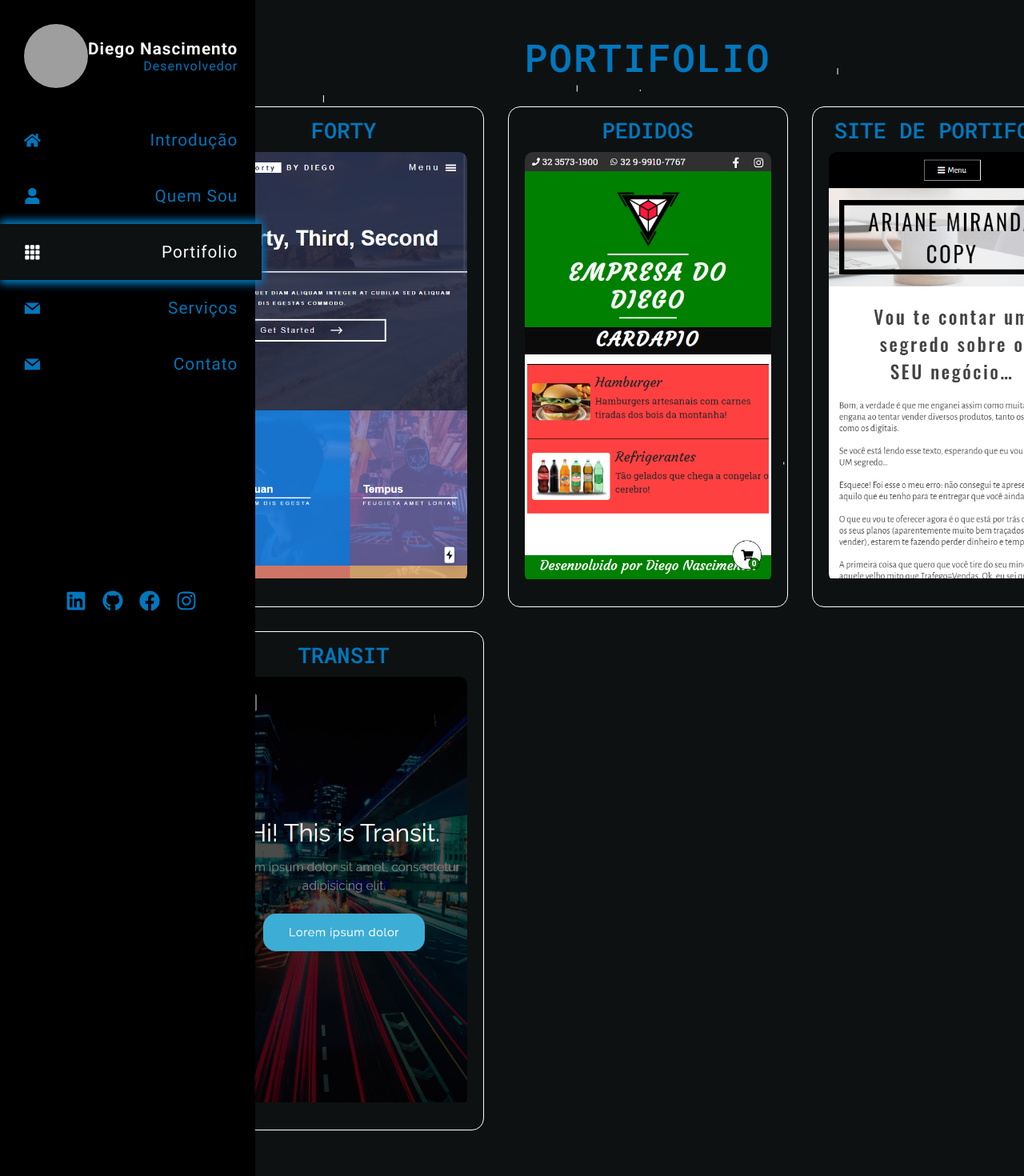
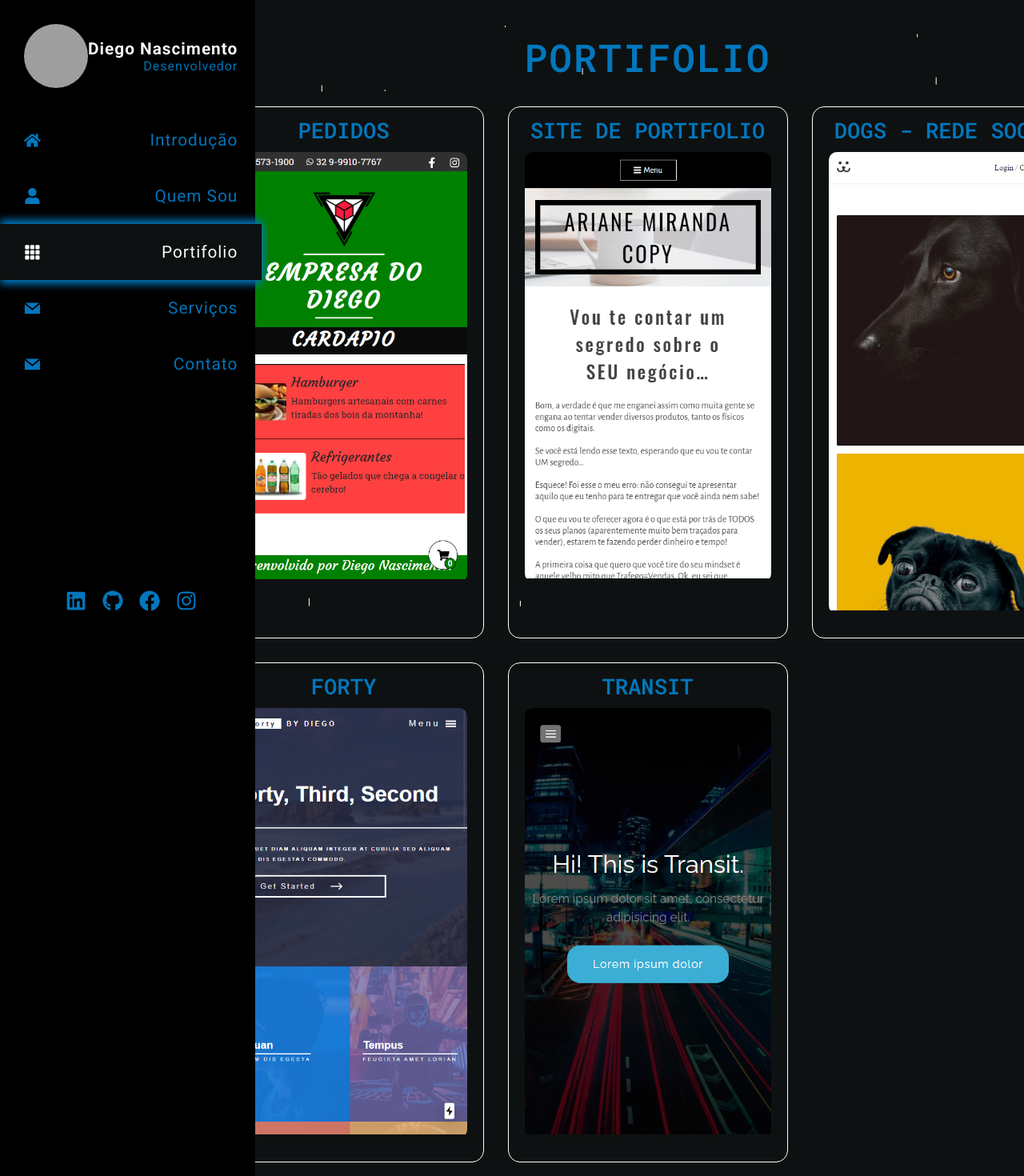
Before and after one commit to diego-nascimento/Site-Diego, a React (Create React App) app: page /portifolio in a window 1280 px wide. Shown: the top 1470 px of the page at 80% size. Built offline with nearby package versions, Linux system fonts and the light colour scheme; grey boxes are pictures that could not be loaded.

Commit message:
add dogs

```diff
--- a/src/Components/IntroBackground/IntroBackground.js
+++ b/src/Components/IntroBackground/IntroBackground.js
@@ -4,15 +4,17 @@ import { Container, Star } from './IntroBackground.styles';
 function IntroBackground() {
   const [AmountStars] = React.useState(30);
 
-  const [Stars] = React.useState(() => {
+  const generateStars = React.useCallback(() => {
     let estrelas = [];
     for (let i = 0; i < AmountStars; i++) {
       estrelas.push(<Star key={Math.random()} />);
     }
     return estrelas;
-  });
+  }, [AmountStars]);
+
+  const [Stars] = React.useState(generateStars);
 
   return <Container>{Stars.map((Star) => Star)}</Container>;
 }
 
-export default IntroBackground;
+export default React.memo(IntroBackground);
--- a/src/Components/Main/Main.js
+++ b/src/Components/Main/Main.js
@@ -2,10 +2,12 @@ import React from 'react';
 import { Container } from './Main.style';
 import { connect } from 'react-redux';
 import Route from '../../route';
+import IntroBackground from '../../Components/IntroBackground/IntroBackground';
 
-function Main({ MenuState, children }) {
+function Main({ MenuState }) {
   return (
     <Container MenuState={MenuState}>
+      <IntroBackground />
       <Route />
     </Container>
   );
--- a/src/Components/SideMenu/SideMenu.js
+++ b/src/Components/SideMenu/SideMenu.js
@@ -1,6 +1,24 @@
 import React from 'react';
-import {Wrapper, Container, ButtonMenuContainer, Header, Avatar, ContainerInfo, Menu, Item, Social } from './SideMenu.style';
-import { FaHome, FaUser, FaLinkedin, FaGithub, FaFacebook, FaBars, FaInstagram } from 'react-icons/fa';
+import {
+  Wrapper,
+  Container,
+  ButtonMenuContainer,
+  Header,
+  Avatar,
+  ContainerInfo,
+  Menu,
+  Item,
+  Social,
+} from './SideMenu.style';
+import {
+  FaHome,
+  FaUser,
+  FaLinkedin,
+  FaGithub,
+  FaFacebook,
+  FaBars,
+  FaInstagram,
+} from 'react-icons/fa';
 import { BsGrid3X3GapFill } from 'react-icons/bs';
 import { GrMail } from 'react-icons/gr';
 import { connect } from 'react-redux';
@@ -10,17 +28,20 @@ import { Link } from 'react-router-dom';
 function SideMenu({ Page, MenuState, dispatch }) {
   const [Height, setHeight] = React.useState(window.innerHeight);
 
-  function handleButtonState() {
+  const handleButtonState = React.useCallback(() => {
     dispatch(MenuStateActions.MenuState());
-  }
+  }, [dispatch]);
 
   window.addEventListener('resize', () => {
     setHeight(window.innerHeight);
   });
 
-  function handleMenuClick(page) {
+  const handleMenuClick = React.useCallback(
+    (page) => {
       handleButtonState();
-  }
+    },
+    [handleButtonState],
+  );
 
   return (
     <Wrapper MenuState={MenuState} Height={Height}>
@@ -28,7 +49,6 @@ function SideMenu({ Page, MenuState, dispatch }) {
         <FaBars />
       </ButtonMenuContainer>
       <Container Height={Height}>
-
         <Header>
           <Avatar />
           <ContainerInfo>
@@ -69,13 +89,20 @@ function SideMenu({ Page, MenuState, dispatch }) {
           </Link>
         </Menu>
         <Social>
-        <a href="https://www.linkedin.com/in/diego-carvalhais-de-almeida-nascimento-650970143/"><FaLinkedin /></a>
-        <a href="https://github.com/diego-nascimento"><FaGithub /></a>
-        <a href="https://www.facebook.com/diego.carvalhaes"><FaFacebook /></a>
-        <a href="https://www.instagram.com/diego_carvalhais/"><FaInstagram /></a>
+          <a href="https://www.linkedin.com/in/diego-carvalhais-de-almeida-nascimento-650970143/">
+            <FaLinkedin />
+          </a>
+          <a href="https://github.com/diego-nascimento">
+            <FaGithub />
+          </a>
+          <a href="https://www.facebook.com/diego.carvalhaes">
+            <FaFacebook />
+          </a>
+          <a href="https://www.instagram.com/diego_carvalhais/">
+            <FaInstagram />
+          </a>
         </Social>
       </Container>
-
     </Wrapper>
   );
 }
@@ -85,4 +112,4 @@ const stateToProps = (state) => ({
   MenuState: state.MenuState,
 });
 
-export default connect(stateToProps)(SideMenu);
+export default connect(stateToProps)(React.memo(SideMenu));
--- a/src/GlobalStyles/GlobalStyles.js
+++ b/src/GlobalStyles/GlobalStyles.js
@@ -1,5 +1,6 @@
 import { createGlobalStyle } from 'styled-components';
 import { Styles } from '../GlobalStyles/Styles';
+
 export const GlobalStyles = createGlobalStyle`
 
   *{
@@ -40,4 +41,6 @@ export const GlobalStyles = createGlobalStyle`
     display: flex;
     background-color: ${Styles.asideBGColor}
   }
+
+
 `;
--- a/src/Pages/ComingSoon/ComingSoon.js
+++ b/src/Pages/ComingSoon/ComingSoon.js
@@ -1,13 +1,11 @@
 import React from 'react';
 import { Container, TextContainer } from './ComingSoon.style';
 import Typical from 'react-typical';
-import IntroBackground from '../../Components/IntroBackground/IntroBackground';
 
 function ComingSoon(props) {
   return (
     <Container>
       <TextContainer>
-        <IntroBackground />
         <Typical steps={['Coming Soon...']} wrapper="h1" />
       </TextContainer>
     </Container>
--- a/src/Pages/Contato/Contato.js
+++ b/src/Pages/Contato/Contato.js
@@ -1,7 +1,6 @@
 import React from 'react';
 import * as PageActions from '../../store/modules/Page/actions';
 import { connect } from 'react-redux';
-import IntroBackground from '../../Components/IntroBackground/IntroBackground';
 import { Wrapper, Container, Titulo, TextContainer } from './Contato.style';
 
 function Contato(props) {
@@ -10,7 +9,6 @@ function Contato(props) {
   });
   return (
     <Wrapper>
-      <IntroBackground />
       <Container>
         <Titulo>Contato</Titulo>
         <TextContainer>
@@ -18,7 +16,10 @@ function Contato(props) {
           <h2>Meus contatos estão abaixo:</h2>
           <div>
             <span>Whatsapp:</span>
-            <a href="https://api.whatsapp.com/send?phone=5532999107767" target="blank">
+            <a
+              href="https://api.whatsapp.com/send?phone=5532999107767"
+              target="blank"
+            >
               (32) 9 9910-7767
             </a>
           </div>
--- a/src/Pages/Introducao/Introducao.js
+++ b/src/Pages/Introducao/Introducao.js
@@ -1,7 +1,5 @@
 import React from 'react';
 import { Container, TextContainer } from './Introducao.style';
-
-import BackgroundIntro from '../../Components/IntroBackground/IntroBackground';
 import Typical from 'react-typical';
 import ReactTypingEffect from 'react-typing-effect';
 import { connect } from 'react-redux';
@@ -14,7 +12,6 @@ function Introducao(props) {
 
   return (
     <Container>
-      <BackgroundIntro />
       <TextContainer>
         <Typical steps={['Diego Nascimento']} wrapper="h1" />
 
--- a/src/Pages/Portifolio/Portifolio.js
+++ b/src/Pages/Portifolio/Portifolio.js
@@ -1,12 +1,20 @@
 import React from 'react';
-import { Wrapper, Container, Titulo, Lista, Item, ImageContainer } from './Portifolio.style';
+import {
+  Wrapper,
+  Container,
+  Titulo,
+  Lista,
+  Item,
+  ImageContainer,
+} from './Portifolio.style';
 import * as PageActions from '../../store/modules/Page/actions';
 import { connect } from 'react-redux';
 import IntroBackground from '../../Components/IntroBackground/IntroBackground';
-import PedidosPIC from '../../assets/pedidos.png'
-import ArianePIC from '../../assets/ariane-site.png'
-import FortyPIC from '../../assets/forty.png'
-import TransitPIC from '../../assets/transit.png'
+import PedidosPIC from '../../assets/pedidos.png';
+import ArianePIC from '../../assets/ariane-site.png';
+import FortyPIC from '../../assets/forty.png';
+import TransitPIC from '../../assets/transit.png';
+import Dogs from '../../assets/dogs.png';
 
 function Portifolio(props) {
   React.useEffect(() => {
@@ -19,18 +27,10 @@ function Portifolio(props) {
         <Titulo>Portifolio</Titulo>
         <Lista>
           <Item>
-            <h2>Forty</h2>
-            <a href="https://forty.diego-nascimento.com" target="blank">
-            <ImageContainer>
-              <img src={FortyPIC} alt="Pagina Forty" />
-            </ImageContainer>
-            </a>
-          </Item>
-          <Item>
             <h2>Pedidos</h2>
             <a href="https://pedidos.diego-nascimento.com" target="blank">
               <ImageContainer>
-              <img src={PedidosPIC} alt="Pagina de Pedidos" target="blank"/>
+                <img src={PedidosPIC} alt="Pagina de Pedidos" target="blank" />
               </ImageContainer>
             </a>
           </Item>
@@ -43,13 +43,30 @@ function Portifolio(props) {
             </a>
           </Item>
           <Item>
+            <h2>Dogs - Rede Social</h2>
+            <a href="https://dogs.diego-nascimento.com" target="blank">
+              <ImageContainer>
+                <img src={Dogs} alt="Dogs - Rede Social " />
+              </ImageContainer>
+            </a>
+          </Item>
+
+          <Item>
+            <h2>Forty</h2>
+            <a href="https://forty.diego-nascimento.com" target="blank">
+              <ImageContainer>
+                <img src={FortyPIC} alt="Pagina Forty" />
+              </ImageContainer>
+            </a>
+          </Item>
+
+          <Item>
             <h2>Transit</h2>
             <a href="https://transit.diego-nascimento.com" target="blank">
               <ImageContainer>
                 <img src={TransitPIC} alt="Pagina Transit" />
               </ImageContainer>
             </a>
-
           </Item>
         </Lista>
       </Container>
--- a/src/Pages/Portifolio/Portifolio.style.js
+++ b/src/Pages/Portifolio/Portifolio.style.js
@@ -8,7 +8,6 @@ export const Wrapper = styled.div`
   background: ${Styles.asideSelectedBG};
   position: relative;
   overflow-x: hidden;
-
 `;
 
 export const Container = styled.div`
@@ -47,10 +46,9 @@ export const Titulo = styled.h1`
 export const Lista = styled.ul`
   display: grid;
   grid-gap: 30px;
-  grid-template-columns: repeat(3, 350px );
+  grid-template-columns: repeat(3, 350px);
   transition: 0.5;
   padding-bottom: 30px;
-
 
   @media (max-width: 1200px) {
     grid-template-columns: repeat(2, 350px);
--- a/src/Pages/QuemSou/QuemSou.js
+++ b/src/Pages/QuemSou/QuemSou.js
@@ -1,9 +1,14 @@
 import React from 'react';
 import * as PageActions from '../../store/modules/Page/actions';
 import { connect } from 'react-redux';
-import { Wrapper, Container, ImagemContainer, Textos, SpaceShip } from './QuemSou.style';
+import {
+  Wrapper,
+  Container,
+  ImagemContainer,
+  Textos,
+  SpaceShip,
+} from './QuemSou.style';
 import { Link } from 'react-router-dom';
-import IntroBackground from '../../Components/IntroBackground/IntroBackground';
 
 function QuemSou(props) {
   React.useEffect(() => {
@@ -22,34 +27,43 @@ function QuemSou(props) {
 
   return (
     <Wrapper>
-      <IntroBackground />
       <Container>
         <ImagemContainer>
           <SpaceShip>
-            <img src="https://site-do-diego.s3-sa-east-1.amazonaws.com/rocket.png" alt="Foguetinho" />
+            <img
+              src="https://site-do-diego.s3-sa-east-1.amazonaws.com/rocket.png"
+              alt="Foguetinho"
+            />
             {Fire.map((chama) => chama)}
           </SpaceShip>
         </ImagemContainer>
         <Textos>
           <h1>Quem Sou??</h1>
           <p>
-            Meu nome é <span>Diego Carvalhais de Almeida Nascimento</span>, sou formado em
-            <span> Ciências da Computação </span> pela faculdade UNIFAGOC e sou <span>Tecnico em Informatica</span> pelo
-            IFET-RP.
+            Meu nome é <span>Diego Carvalhais de Almeida Nascimento</span>, sou
+            formado em
+            <span> Ciências da Computação </span> pela faculdade UNIFAGOC e sou{' '}
+            <span>Tecnico em Informatica</span> pelo IFET-RP.
           </p>
           <p>
-            Trabalhei durante um ano como Suporte na empresa <span> Dual Soluções</span>, onde realizava atendimentos
-            para resolução de problemas, que iam de problemas em programas até realizações de configurações em Firewalls
-            e Servidores.
+            Trabalhei durante um ano como Suporte na empresa{' '}
+            <span> Dual Soluções</span>, onde realizava atendimentos para
+            resolução de problemas, que iam de problemas em programas até
+            realizações de configurações em Firewalls e Servidores.
           </p>
 
           <p>
-            Após isso me envolvi no desenvolvimento de uma <span>ferramenta de BI</span> que se chamava{' '}
-            <span>Qira</span>, onde estive criando consultas <span>SQLs</span> para alimentar a ferramenta com dados dos bancos das empresas.  além disso, desenvolvi <span>prototipos de telas de Dashboards</span> para a ferramenta utilizando ReactJS e Flutter.
+            Após isso me envolvi no desenvolvimento de uma{' '}
+            <span>ferramenta de BI</span> que se chamava <span>Qira</span>, onde
+            estive criando consultas <span>SQLs</span> para alimentar a
+            ferramenta com dados dos bancos das empresas. além disso, desenvolvi{' '}
+            <span>prototipos de telas de Dashboards</span> para a ferramenta
+            utilizando ReactJS e Flutter.
           </p>
           <p>
-            Com a necessidade de um backend mais proprio para a ferramenta, conheci o <span>NodeJs</span>, onde conheci
-            e estudei com bem mais afinco a <span>Stack Javascript</span> que estudo até atualmente.
+            Com a necessidade de um backend mais proprio para a ferramenta,
+            conheci o <span>NodeJs</span>, onde conheci e estudei com bem mais
+            afinco a <span>Stack Javascript</span> que estudo até atualmente.
           </p>
           <p>
             Para conhecer meus trabalhos, você pode
--- a/src/Pages/Serviços/Servicos.js
+++ b/src/Pages/Serviços/Servicos.js
@@ -1,7 +1,6 @@
 import React from 'react';
 import * as PageActions from '../../store/modules/Page/actions';
 import { connect } from 'react-redux';
-import IntroBackground from '../../Components/IntroBackground/IntroBackground';
 import { Wrapper, Container, Titulo, Lista, Item } from './Servicos.style';
 
 import { CgWebsite } from 'react-icons/cg';
@@ -14,7 +13,6 @@ function Servicos(props) {
 
   return (
     <Wrapper>
-      <IntroBackground />
       <Container>
         <Titulo>Serviços</Titulo>
         <Lista>
@@ -22,8 +20,8 @@ function Servicos(props) {
             <CgWebsite />
             <h2>Desenvolvedor de WebSites</h2>
             <p>
-              HTMl, CSS, Javascript, ReactJs... Sempre focado no desenvolvimento de páginas responsivas, bonitas e
-              funcionais.
+              HTMl, CSS, Javascript, ReactJs... Sempre focado no desenvolvimento
+              de páginas responsivas, bonitas e funcionais.
             </p>
           </Item>
           <Item>
```
Also changed, not shown: src/assets/dogs.png (added). Lines whose indentation alone changed are shown as unchanged.
